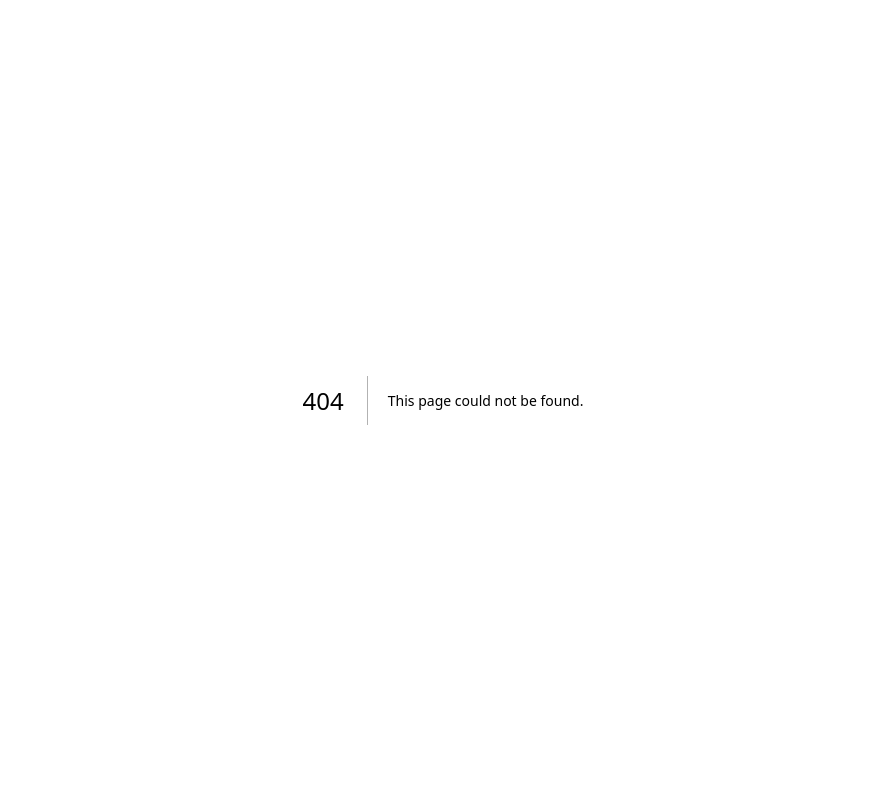
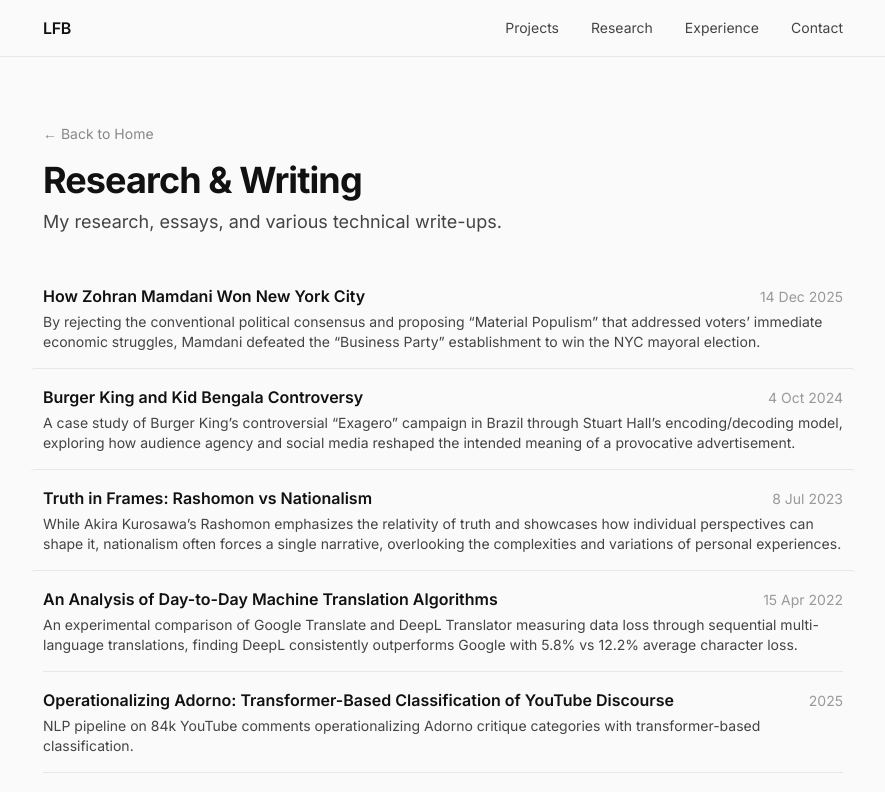
Before and after one commit to LuizFelipeBarbosa/portfolio-website, a Next.js app: page /research in a window 1280 px wide. Before the commit this address had no page. Shown: the top 792 px of the page, without its empty margins (197-1082 px from the left). Built offline with nearby package versions, Linux system fonts and the light colour scheme.

Commit message:
feat: Introduce dedicated pages for projects and research, centralizing project data into a new file and updating components to link to these new routes.

```diff
--- /dev/null
+++ b/app/projects/page.js
@@ -0,0 +1,29 @@
+export const metadata = {
+  title: 'Projects | Luiz Felipe Barbosa',
+  description: 'A collection of my projects in quantitative analysis, data science, and web development.',
+}
+
+import Navbar from '@/components/Navbar'
+import { ProjectRow } from '@/components/Projects'
+import { projects } from '@/data/projects'
+import Link from 'next/link'
+
+export default function ProjectsPage() {
+  return (
+    <>
+      <Navbar />
+      <main className="max-w-[800px] mx-auto px-4 md:px-0 pt-16 pb-16">
+        <div className="mb-8">
+          <Link href="/#projects" className="text-sm text-[#888] hover:text-[#111] transition-colors mb-4 inline-block">&larr; Back to Home</Link>
+          <h1 className="text-4xl font-bold tracking-tight text-[#111] mb-2">Projects</h1>
+          <p className="text-lg text-[#444]">A collection of things I've built or worked on recently.</p>
+        </div>
+        <div className="divide-y divide-[#e5e7eb]">
+          {projects.map((project) => (
+            <ProjectRow key={project.title} project={project} />
+          ))}
+        </div>
+      </main>
+    </>
+  )
+}
--- /dev/null
+++ b/app/research/page.js
@@ -0,0 +1,56 @@
+export const metadata = {
+  title: 'Research & Writing | Luiz Felipe Barbosa',
+  description: 'Articles, papers, and essays.',
+}
+
+import Navbar from '@/components/Navbar'
+import { articles, formatDate } from '@/data/articles'
+import Link from 'next/link'
+
+export default function ResearchPage() {
+  return (
+    <>
+      <Navbar />
+      <main className="max-w-[800px] mx-auto px-4 md:px-0 pt-16 pb-16">
+        <div className="mb-8">
+          <Link href="/#research" className="text-sm text-[#888] hover:text-[#111] transition-colors mb-4 inline-block">&larr; Back to Home</Link>
+          <h1 className="text-4xl font-bold tracking-tight text-[#111] mb-2">Research & Writing</h1>
+          <p className="text-lg text-[#444]">My research, essays, and various technical write-ups.</p>
+        </div>
+        <div className="divide-y divide-[#e5e7eb]">
+          {articles.map((article) => {
+            const inner = (
+              <>
+                <div className="flex items-baseline justify-between gap-4 mb-1">
+                  <h3 className="font-semibold text-[#111]">{article.title}</h3>
+                  <span className="text-sm text-[#999] shrink-0">
+                    {formatDate(article.date)}
+                  </span>
+                </div>
+                <p className="text-sm text-[#444]">{article.summary}</p>
+              </>
+            )
+
+            if (article.slug) {
+              return (
+                <Link
+                  key={article.title}
+                  href={`/articles/${article.slug}`}
+                  className="block py-4 group hover:bg-[#f3f3f3] -mx-3 px-3 rounded transition-colors"
+                >
+                  {inner}
+                </Link>
+              )
+            }
+
+            return (
+              <div key={article.title} className="py-4">
+                {inner}
+              </div>
+            )
+          })}
+        </div>
+      </main>
+    </>
+  )
+}
--- a/components/Projects.jsx
+++ b/components/Projects.jsx
@@ -1,30 +1,7 @@
-const projects = [
-  {
-    title: "Kalshi Trading Bot",
-    year: "2025",
-    description:
-      "Algorithmic trading system for prediction markets; 52.8% win rate, 2.36\u00d7 profit factor, 28,903 backtested trades.",
-    tags: "Python, asyncio, Backtesting, Statistics, Time Series",
-  },
-  {
-    title: "BRASA Berkeley Website",
-    year: "2025",
-    description:
-      "Student org website for the Brazilian Student Association, Next.js 14.",
-    tags: "React, Next.js, JavaScript",
-    link: { label: "Live", href: "https://brasa.studentorg.berkeley.edu/" },
-  },
-  {
-    title: "GeographyGo.fun",
-    year: "2024",
-    description:
-      "Interactive geography game suite with 5 modes \u2014 React + D3 + Three.js + Supabase.",
-    tags: "React, TypeScript, D3-geo, Three.js, Supabase",
-    link: { label: "Live", href: "https://geographygo.fun" },
-  },
-]
+import Link from "next/link"
+import { projects } from "@/data/projects"
 
-function ProjectRow({ project }) {
+export function ProjectRow({ project }) {
   return (
     <div className="group py-4">
       <div className="flex items-baseline justify-between gap-4 mb-1">
@@ -62,14 +39,12 @@ export default function Projects() {
         ))}
       </div>
 
-      <a
-        href="https://github.com/LuizFelipeBarbosa"
-        target="_blank"
-        rel="noopener noreferrer"
+      <Link
+        href="/projects"
         className="inline-block mt-4 text-sm text-[#444] hover:underline"
       >
         View More &rarr;
-      </a>
+      </Link>
     </section>
   )
 }
--- a/components/Research.jsx
+++ b/components/Research.jsx
@@ -9,7 +9,7 @@ export default function Research() {
       </p>
 
       <div className="divide-y divide-[#e5e7eb]">
-        {articles.map((article) => {
+        {articles.slice(0, 3).map((article) => {
           const inner = (
             <>
               <div className="flex items-baseline justify-between gap-4 mb-1">
@@ -41,6 +41,13 @@ export default function Research() {
           )
         })}
       </div>
+
+      <Link
+        href="/research"
+        className="inline-block mt-4 text-sm text-[#444] hover:underline"
+      >
+        View More &rarr;
+      </Link>
     </section>
   )
 }
--- /dev/null
+++ b/data/projects.js
@@ -0,0 +1,25 @@
+export const projects = [
+  {
+    title: "Kalshi Trading Bot",
+    year: "2025",
+    description:
+      "Algorithmic trading system for prediction markets; 52.8% win rate, 2.36\u00d7 profit factor, 28,903 backtested trades.",
+    tags: "Python, asyncio, Backtesting, Statistics, Time Series",
+  },
+  {
+    title: "BRASA Berkeley Website",
+    year: "2025",
+    description:
+      "Student org website for the Brazilian Student Association, Next.js 14.",
+    tags: "React, Next.js, JavaScript",
+    link: { label: "Live", href: "https://brasa.studentorg.berkeley.edu/" },
+  },
+  {
+    title: "GeographyGo.fun",
+    year: "2024",
+    description:
+      "Interactive geography game suite with 5 modes \u2014 React + D3 + Three.js + Supabase.",
+    tags: "React, TypeScript, D3-geo, Three.js, Supabase",
+    link: { label: "Live", href: "https://geographygo.fun" },
+  },
+]
```
